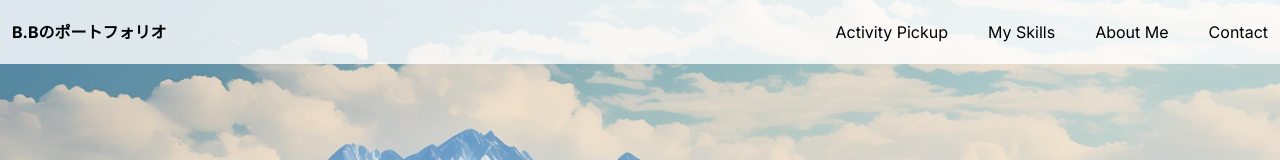
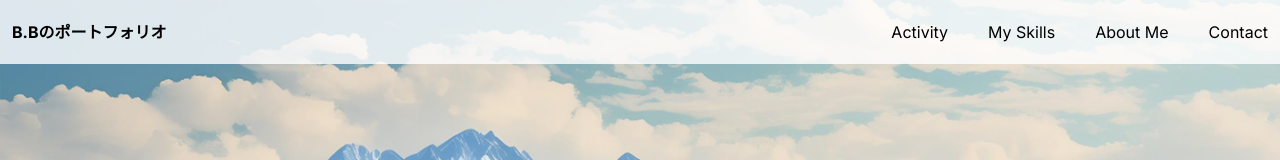
Before and after one commit to KHashimoto3/KH_Portfolio, a Next.js app in the folder front/: page / in a window 1280 px wide. Shown: the top 160 px of the page. Built offline with nearby package versions, Linux system fonts and the light colour scheme.

Commit message:
ヘッダーメニューの項目やジャンプ先を変更した。

```diff
--- a/front/src/components/header/pageHeader.tsx
+++ b/front/src/components/header/pageHeader.tsx
@@ -1,3 +1,5 @@
+import Link from "next/link";
+
 export const PageHeader = () => {
   return (
     <header id="menu-header" className="menu-header dark:bg-gray-900">
@@ -12,10 +14,10 @@ export const PageHeader = () => {
         id="header-menu-item"
         className="space-x-10 mx-3 w-3/4 flex justify-end"
       >
-        <a href="#activity-pickup">Activity Pickup</a>
-        <a href="#my-skills">My Skills</a>
-        <a href="#about-me">About Me</a>
-        <a href="#contact">Contact</a>
+        <Link href={"/activity"}>Activity</Link>
+        <Link href={"/skills"}>My Skills</Link>
+        <Link href={"/about-me"}>About Me</Link>
+        <Link href={"/contact"}>Contact</Link>
       </div>
     </header>
   );
```
